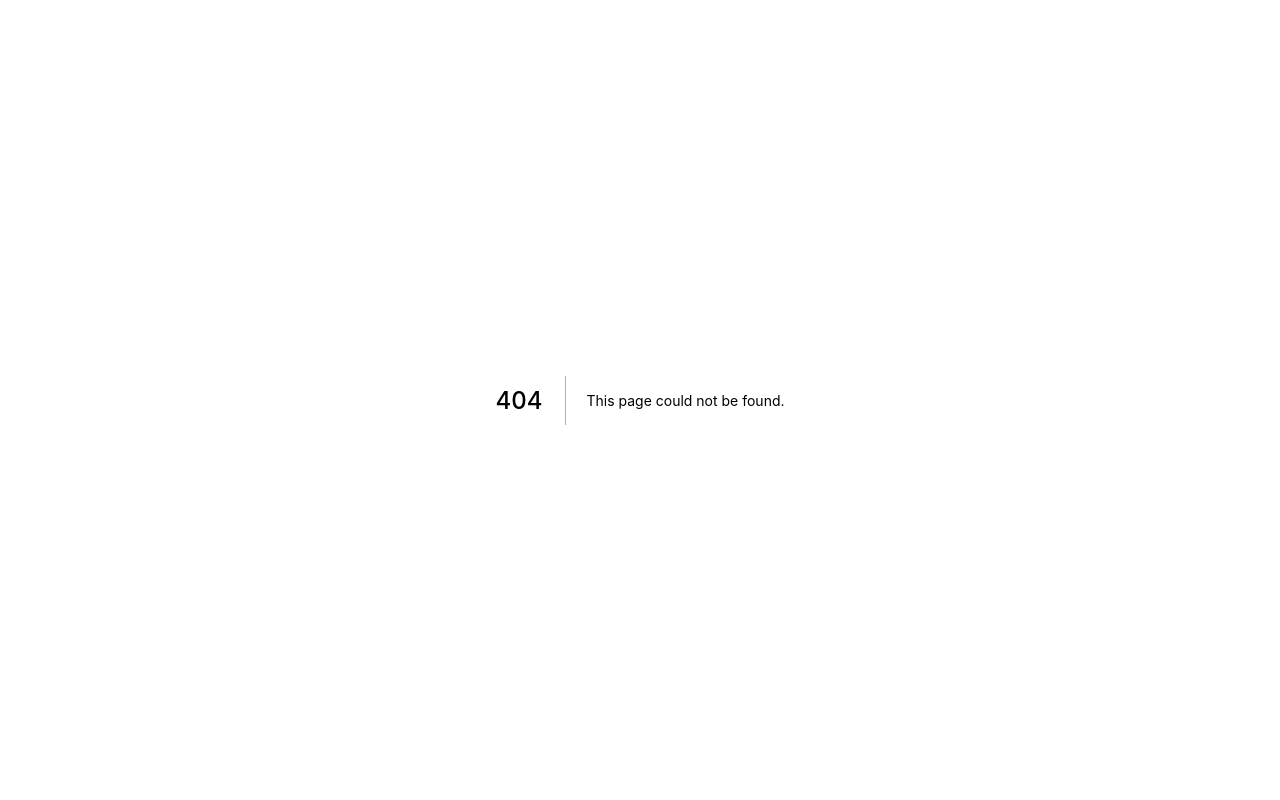
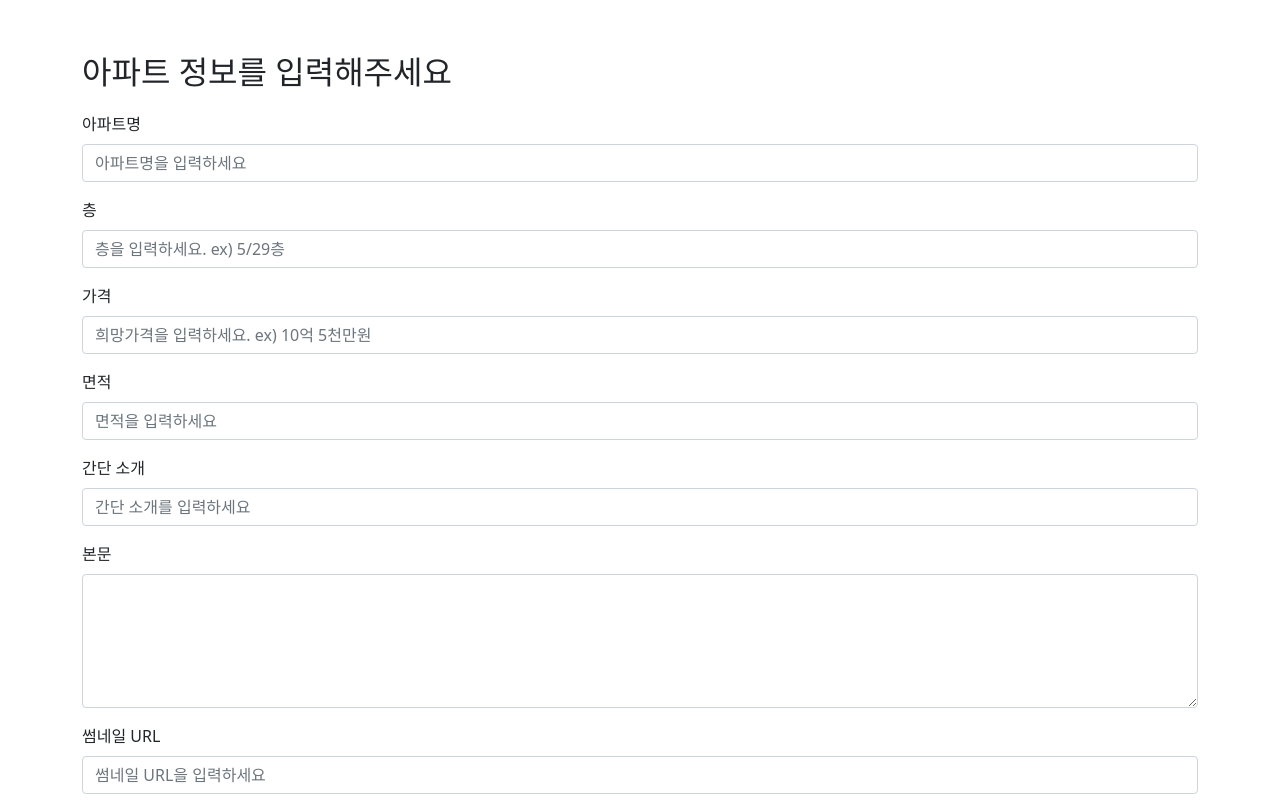
Before and after one commit to doosanpark/my_home, a Next.js app: page /search/homeRegister in a window 1280 px wide. Before the commit this address had no page. Shown: the top 800 px of the page. Built offline with nearby package versions, Linux system fonts and the light colour scheme.

Commit message:
[search] 등록 화면 추가

```diff
--- /dev/null
+++ b/pages/search/homeRegister.js
@@ -0,0 +1,109 @@
+import React, { useEffect, useState } from "react";
+import Link from "next/link";
+import { useRouter } from "next/router";
+import searchStyles from "/styles/search.module.css";
+import axios from "axios";
+
+function HomeRegister() {
+  return (
+    <div className={["container", "mt-5"].join(" ")}>
+      <div className={searchStyles.bodyContainer}>
+        <div class="mb-3">
+          <span class="fs-2">아파트 정보를 입력해주세요</span>
+        </div>
+        <div class="mb-3">
+          <label for="subject" class="form-label">
+            아파트명
+          </label>
+          <input
+            type="text"
+            class="form-control"
+            id="subject"
+            placeholder="아파트명을 입력하세요"
+          />
+        </div>
+        <div class="mb-3">
+          <label for="floor" class="form-label">
+            층
+          </label>
+          <input
+            type="text"
+            class="form-control"
+            id="floor"
+            placeholder="층을 입력하세요. ex) 5/29층"
+          />
+        </div>
+        <div class="mb-3">
+          <label for="price" class="form-label">
+            가격
+          </label>
+          <input
+            type="text"
+            class="form-control"
+            id="price"
+            placeholder="희망가격을 입력하세요. ex) 10억 5천만원"
+          />
+        </div>
+        <div class="mb-3">
+          <label for="area" class="form-label">
+            면적
+          </label>
+          <input
+            type="text"
+            class="form-control"
+            id="area"
+            placeholder="면적을 입력하세요"
+          />
+        </div>
+        <div class="mb-3">
+          <label for="summary" class="form-label">
+            간단 소개
+          </label>
+          <input
+            type="text"
+            class="form-control"
+            id="summary"
+            placeholder="간단 소개를 입력하세요"
+          />
+        </div>
+        <div class="mb-3">
+          <label for="content" class="form-label">
+            본문
+          </label>
+          <textarea
+            class="form-control"
+            id="content"
+            rows="5"
+          ></textarea>
+        </div>
+        <div class="mb-3">
+          <label for="thumbnailImagePath" class="form-label">
+            썸네일 URL
+          </label>
+          <input
+            type="text"
+            class="form-control"
+            id="thumbnailImagePath"
+            placeholder="썸네일 URL을 입력하세요"
+          />
+        </div>
+        <div class="mb-3">
+          <label for="creator" class="form-label">
+            등록자
+          </label>
+          <input
+            type="text"
+            class="form-control"
+            id="creator"
+            placeholder="등록자를 입력하세요"
+          />
+        </div>
+        <div class="mb-3 pb-5 text-end">
+            <button type="button" class="btn btn-primary">등록</button>
+        </div>
+      </div>
+    </div>
+  );
+}
+
+export default HomeRegister;
```
